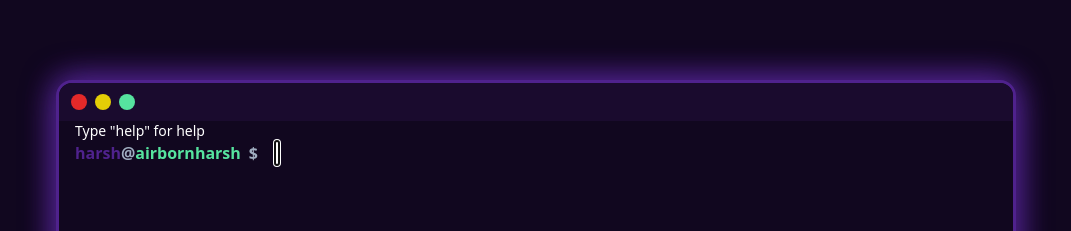
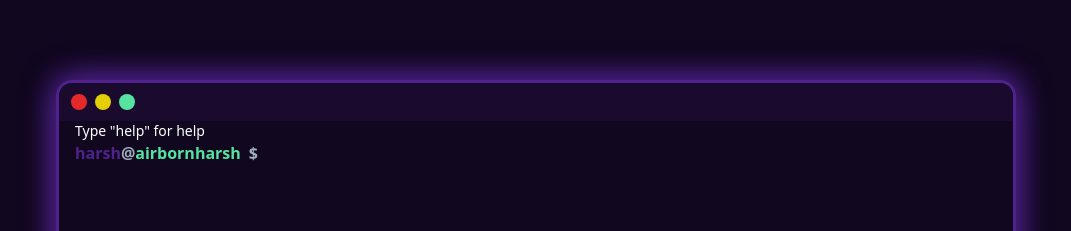
Before and after one commit to Airbornharsh/portfolio2023, a React (Vite) app: page / in a window 1280 px wide. Shown: the top 231 px of the page, without its empty margins (104-1175 px from the left). Built offline with nearby package versions, Linux system fonts and the light colour scheme.

Commit message:
Opacity 0 for the input

```diff
--- a/src/components/body/CmdInput.tsx
+++ b/src/components/body/CmdInput.tsx
@@ -100,7 +100,7 @@ const CmdInput = ({ inputRef }: CmdInputProps) => {
         }}
       >
         <input
-          className="text-black w-1"
+          className="text-black w-1 opacity-0"
           autoFocus={true}
           ref={inputRef}
           type="text"
```
